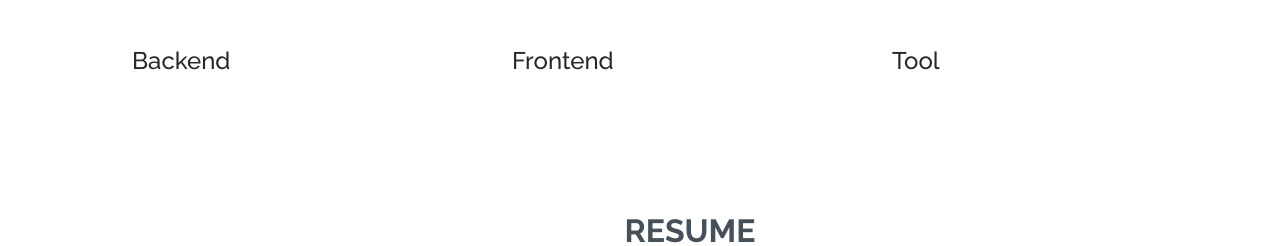
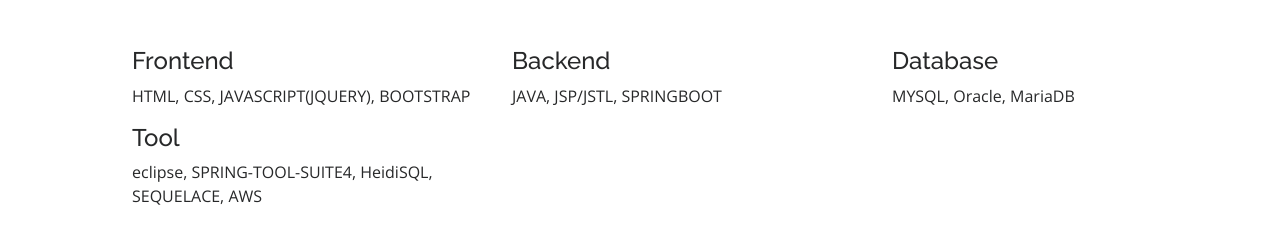
Before and after one commit to wkdgustn097/wkdgustn097.github.io, a plain HTML site: page index.html in a window 1280 px wide. Shown: the part 706-952 px from the top of the page. Drawn offline with nearby package versions, Linux system fonts and the light colour scheme.

Commit message:
Update index.html

```diff
--- a/index.html
+++ b/index.html
@@ -105,16 +105,20 @@
 
         <div class="row">
           <div class="col-lg-4 col-md-6 icon-box aos-init aos-animate" data-aos="fade-up">
-            <h4 class="title">Backend</h4>
-              <p class="description"></p>
+            <h4 class="title">Frontend</h4>
+              <p class="description">HTML, CSS, JAVASCRIPT(JQUERY), BOOTSTRAP</p>
           </div>
           <div class="col-lg-4 col-md-6 icon-box aos-init aos-animate" data-aos="fade-up" data-aos-delay="100">
-            <h4 class="title">Frontend</h4>
-              <p class="description"></p>
+            <h4 class="title">Backend</h4>
+              <p class="description">JAVA, JSP/JSTL, SPRINGBOOT</p>
           </div>
           <div class="col-lg-4 col-md-6 icon-box aos-init aos-animate" data-aos="fade-up" data-aos-delay="200">
+            <h4 class="title">Database</h4>
+              <p class="description">MYSQL, Oracle, MariaDB</p>
+          </div>
+          <div class="col-lg-4 col-md-6 icon-box aos-init aos-animate" data-aos="fade-up" data-aos-delay="300">
             <h4 class="title">Tool</h4>
-              <p class="description"></p>
+              <p class="description">eclipse, SPRING-TOOL-SUITE4, HeidiSQL, SEQUELACE, AWS</p>
           </div>
           </div>
         </div>
```
